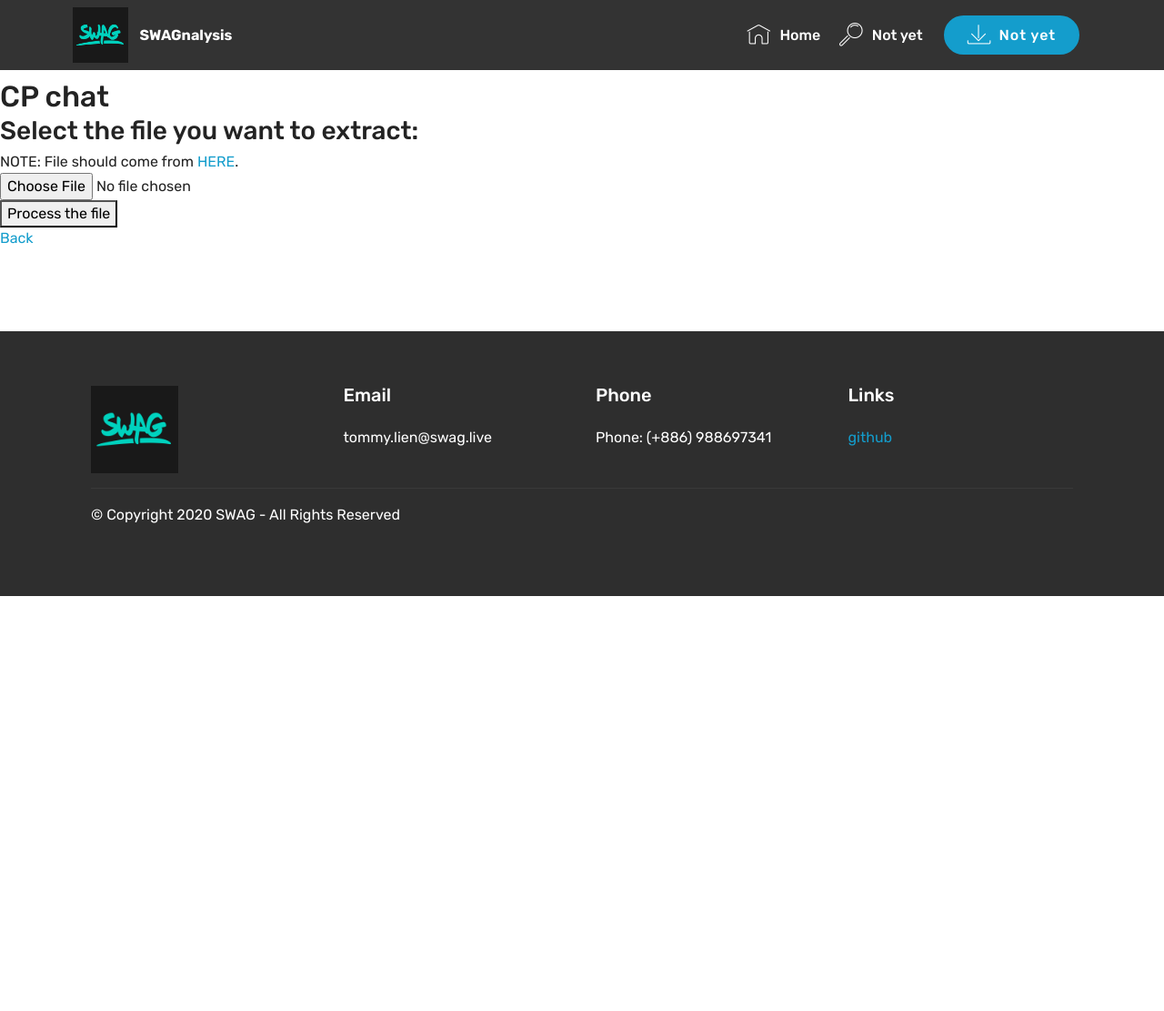
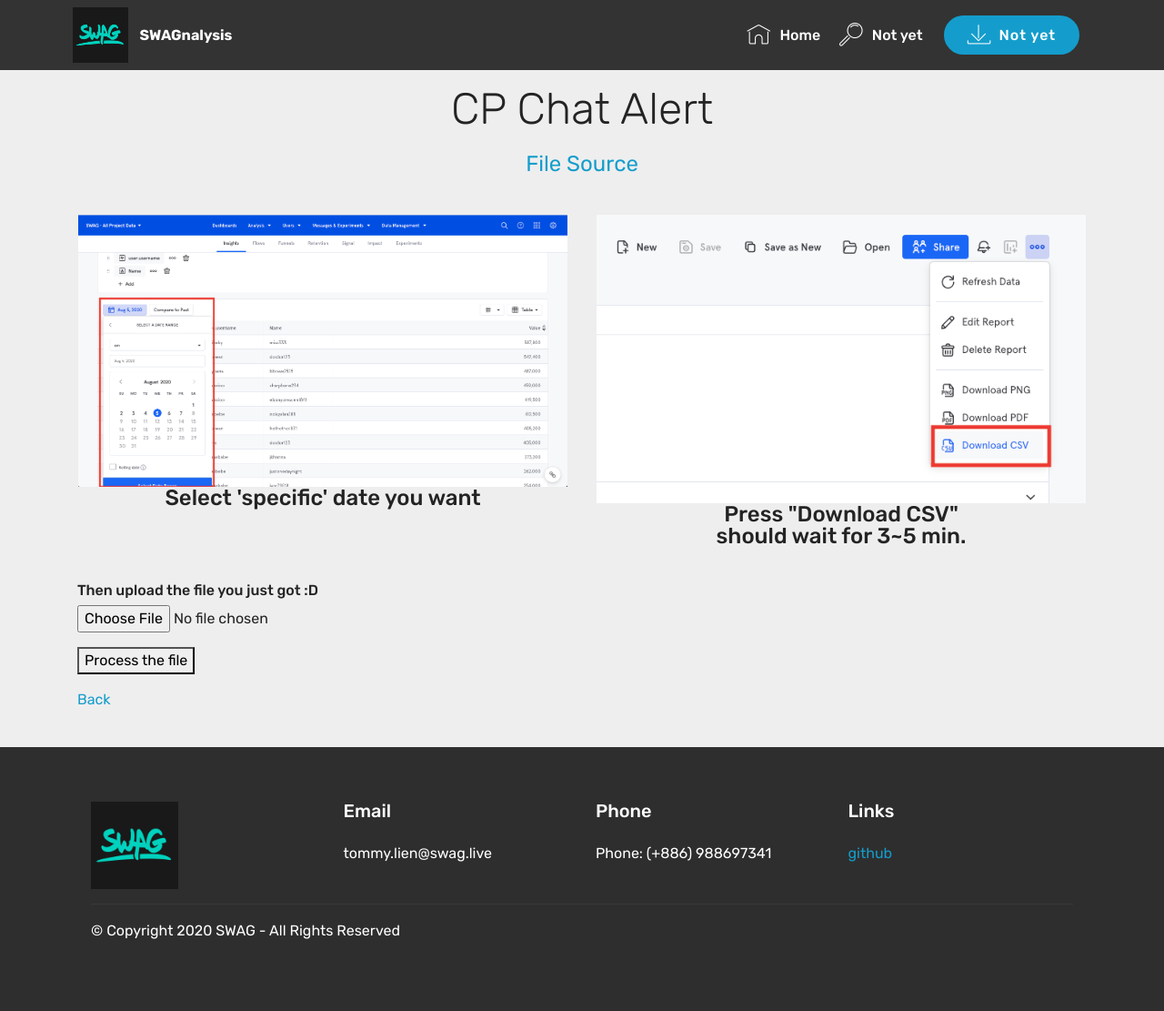
Before and after one commit to qwnim2/Automatic-Data-processor-FlaskApp-with-uWSGI-and-Nginx, a Flask app: page /CPchat_alert in a window 1280 px wide. Shown: the whole page at 91% size. Before the commit the page ends 655 px from the top, so only its background shows below. Run offline with Flask 2, Linux system fonts and the light colour scheme; some libraries are stand-ins or nearby versions; some web fonts are replaced.

Commit message:
flask app

```diff
--- a/templates/CPchat_alert.html
+++ b/templates/CPchat_alert.html
@@ -3,14 +3,66 @@
 {% block content %}
 
 
-<section class="features13 cid-s6SjlvIagD" id="features13-8">
-    <h2>CP chat</h2>
-    <h3>Select the file you want to extract:  </h3>
-    <p>NOTE: File should come from <a href="https://mixpanel.com/s/2NSqfD" target="_blank">HERE</a>.</p>
-    <form method="post" action={{ url_for('CPchat_alert') }} enctype="multipart/form-data">
-        <p><input type="file" name="input_file" /></p>
-        <p><input type="submit" value="Process the file" /></p>
-        <p><a href="/">Back</a></p>
-    </form>
+<section>
+    <br><br><br><br>
+    <div class="container" >
+        <div class="row justify-content-center">
+            <!--Titles-->
+            <div class="title pb-1 col-12">
+                <h2 class="align-center pb-3 mbr-fonts-style display-2">
+                    CP Chat Alert</h2>
+                    <h4 class="align-center pb-3 mbr-fonts-style display-6">
+                        <a href="https://mixpanel.com/s/2NSqfD" target="_blank">File Source</a> </h4>
+                </h2>
+
+            </div>
+            <!--Card-1-->
+            <div class="card col-12 col-md-6 p-3">
+                <div class="card-wrapper">
+                    <div class="card-img">
+                        <img src="static/images/chat_alert/select_date.png" alt="select date">
+                    </div>
+                    <div class="card-box">
+                        <h4 class="align-center pb-3 mbr-fonts-style display-6">
+                            Select 'specific' date you want
+                        </h4>
+
+                        <!--Btn-->
+
+                    </div>
+                </div>
+            </div>
+            <!--Card-2-->
+            <div class="card col-12 col-md-6 p-3 last-child">
+                <div class="card-wrapper">
+                    <div class="card-img">
+                        <img src="static/images/chat_alert/download_csv_botton.png" alt="csv botton">
+                    </div>
+                    <div class="card-box">
+                        <h4 class="align-center pb-3 mbr-fonts-style display-6">
+                            Press "Download CSV"
+                            <br>should wait for 3~5 min.
+                        </h4>
+
+                        <!--Btn-->
+
+                    </div>
+                </div>
+            </div>
+            <!--Card-3-->
+
+            <!--Card-4-->
+
+        </div>
+
+
+        <form method="post" action={{ url_for('CPchat_alert') }} enctype="multipart/form-data">
+            <h6>Then upload the file you just got :D</h6>
+            <p><input type="file" name="input_file" /></p>
+            <p><input type="submit" value="Process the file" /></p>
+            <p><a href="/">Back</a></p>
+        </form>
+        <br>
+    </div>
 </section>
 {% endblock %}
```
Also changed, not shown: templates/seven.html (+3 -9 lines), static/images/background1.jpg (deleted), static/images/background2.jpg (deleted), static/images/background4.jpg (deleted), static/images/chat_alert/download_csv_botton.png (added), static/images/chat_alert/select_date.png (added), static/images/download_csv_botton.png (deleted), static/images/logo2.png (deleted), static/images/seven/csv_botton.png (added), static/images/seven/select_date.png (renamed from static/images/select_date.png), 3 other files.
